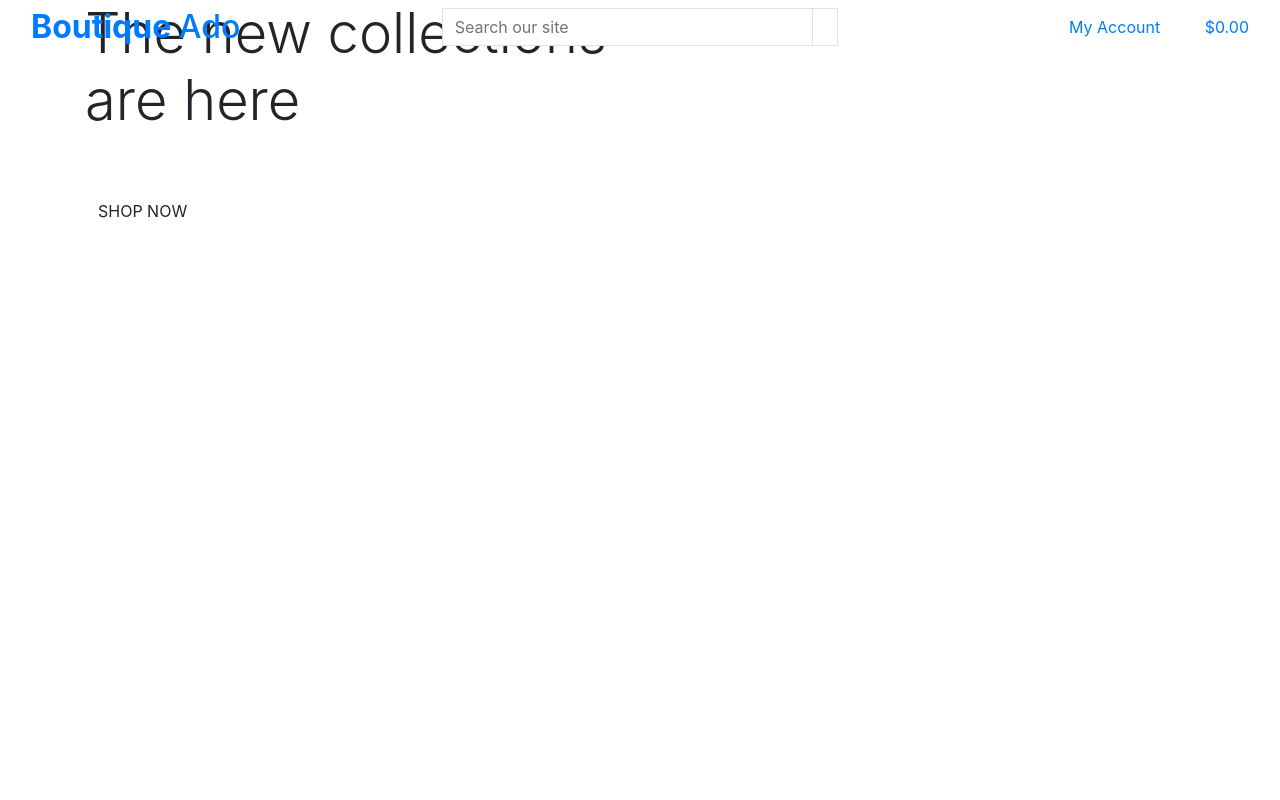
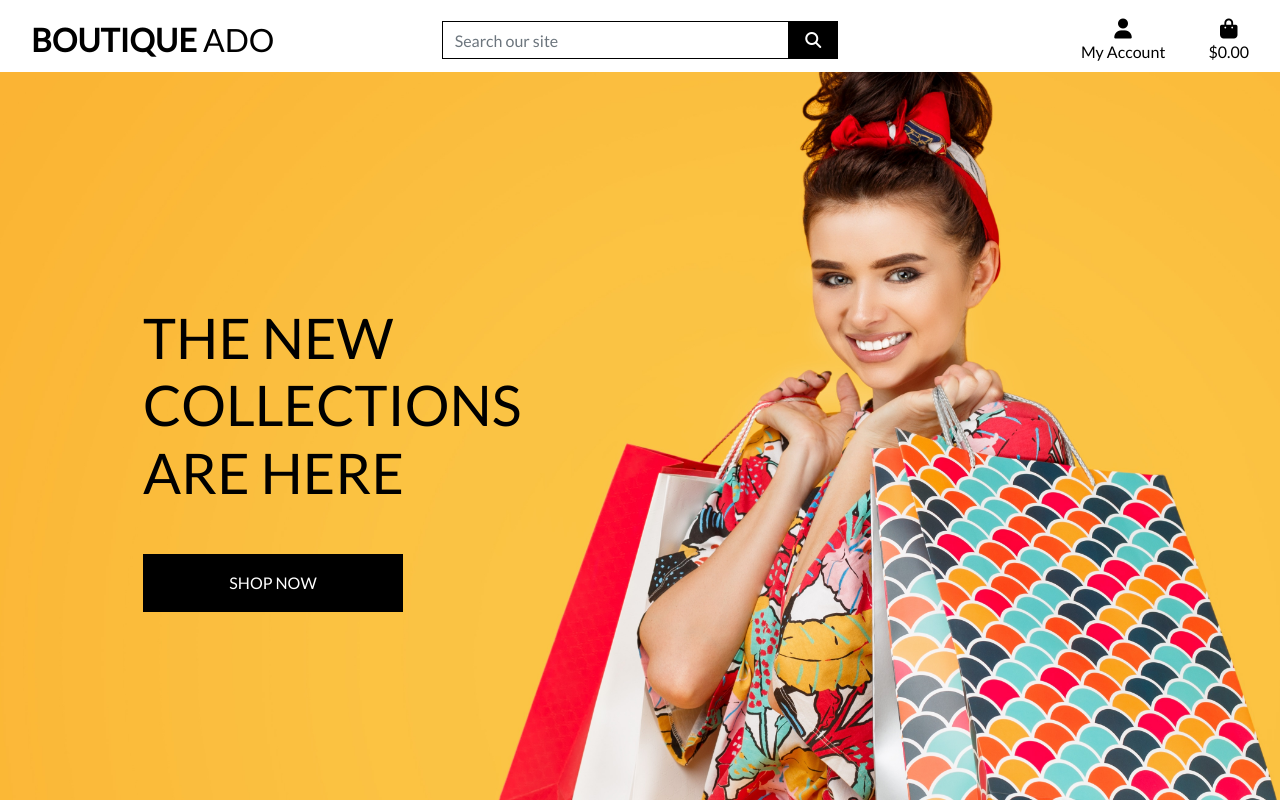
Before and after one commit to Arminas19/boutique_ado_v1, a Django app: page / in a window 1280 px wide. Run offline with Django 3.2, Linux system fonts and the light colour scheme; some libraries are stand-ins or nearby versions.

Commit message:
completed homepage header and CSS

```diff
--- a/boutique_ado/settings.py
+++ b/boutique_ado/settings.py
@@ -149,7 +149,10 @@ USE_TZ = True
 # https://docs.djangoproject.com/en/3.2/howto/static-files/
 
 STATIC_URL = '/static/'
+STATICFILES_DIRS = (os.path.join(BASE_DIR, 'static'),)
 
+MEDIA_URL = '/media/'
+MEDIA_ROOT = os.path.join(BASE_DIR, 'media')
 # Default primary key field type
 # https://docs.djangoproject.com/en/3.2/ref/settings/#default-auto-field
 
--- a/boutique_ado/urls.py
+++ b/boutique_ado/urls.py
@@ -15,9 +15,11 @@ Including another URLconf
 """
 from django.contrib import admin
 from django.urls import path, include
+from django.conf import settings
+from django.conf.urls.static import static
 
 urlpatterns = [
     path('admin/', admin.site.urls),
     path('accounts/', include('allauth.urls')),
     path('', include('home.urls')),
-]
+] + static(settings.MEDIA_URL, document_root=settings.MEDIA_ROOT)
--- /dev/null
+++ b/static/css/base.css
@@ -0,0 +1,81 @@
+html{
+    height: 100%;
+}
+
+body{
+    background: url('/media/homepage_background_cropped.jpg') no-repeat center center fixed;
+    background-size: cover;
+    height: calc(100vh - 164px);
+    color: #555;
+    font-family: "Lato";
+}
+
+/* from Bulma */
+.icon {
+    align-items: center;
+    display: inline-flex;
+    justify-content: center;
+    height: 1.5rem;
+    width: 1.5rem;
+}
+
+.logo-font {
+    text-transform: uppercase;
+}
+
+.main-logo-link {
+    width: fit-content;
+}
+
+.shop-now-button {
+    background: black;
+    color: white;
+    min-width: 260px;
+}
+
+.btn-black {
+    background: black;
+    color: white;
+}
+
+.shop-now-button:hover,
+.shop-now-button:active,
+.shop-now-button:focus,
+.btn-black:hover,
+.btn-black:active,
+.btn-black:focus {
+    background: #222;
+    color: white;
+}
+
+.text-black {
+    color: #000 !important;
+}
+
+.border-black {
+    border: 1px solid black !important;
+}
+
+/* -------------------------------- Media Queries */
+
+/* Slightly larger container on xl screens */
+@media (min-width: 1200px) {
+  .container {
+    max-width: 80%;
+  }
+}
+
+/* fixed top navbar only on medium and up */
+@media (min-width: 992px) {
+    .fixed-top-desktop-only {
+        position: fixed;
+        top: 0;
+        right: 0;
+        left: 0;
+        z-index: 1030;
+    }
+
+    .header-container {
+        padding-top: 164px;
+    }
+}
--- a/templates/base.html
+++ b/templates/base.html
@@ -17,12 +17,17 @@
     {% block corecss %}
     <link rel="stylesheet" href="https://cdn.jsdelivr.net/npm/bootstrap@4.4.1/dist/css/bootstrap.min.css"
         integrity="sha384-Vkoo8x4CGsO3+Hhxv8T/Q5PaXtkKtu6ug5TOeNV6gBiFeWPGFN9MuhOf23Q9Ifjh" crossorigin="anonymous">
+    <link rel="preconnect" href="https://fonts.googleapis.com">
+    <link rel="preconnect" href="https://fonts.gstatic.com" crossorigin>
+    <link href="https://fonts.googleapis.com/css2?family=Lato&display=swap" rel="stylesheet">
+    <link rel="stylesheet" href="{% static 'css/base.css' %}">
     {% endblock %}
 
     {% block extra_css %}
     {% endblock %}
 
     {% block corejs %}
+    <script src="https://kit.fontawesome.com/35936358ad.js" crossorigin="anonymous"></script>
     <script src="https://code.jquery.com/jquery-3.4.1.slim.min.js"
         integrity="sha384-J6qa4849blE2+poT4WnyKhv5vZF5SrPo0iEjwBvKU7imGFAV0wwj1yYfoRSJoZ+n" crossorigin="anonymous">
     </script>
@@ -44,7 +49,7 @@
 
 <body>
     <header class="container-fluid fixed-top">
-        <div class="row">
+        <div id="topnav" class="row bg-white pt-lg-2 d-none d-lg-flex">
             <div class="col-12 col-lg-4 my-auto py-1 py-lg-0 text-center text-lg-left">
                 <a href="{% url 'home' %}" class="nav-link main-logo-link">
                     <h2 class="logo-font text-black my-0"> <strong> Boutique </strong> Ado </h2>
@@ -53,7 +58,8 @@
             <div class="col-12 col-lg-4 my-auto py-1 py-lg-0">
                 <form method="GET" action="">
                     <div class="input-group w-100">
-                        <input class="form-control border border-black rounded-0" type="text" name="q" placeholder="Search our site">
+                        <input class="form-control border border-black rounded-0" type="text" name="q"
+                            placeholder="Search our site">
                         <div class="input-group-append">
                             <button class="form-control btn btn-black border border-black rounded-0" type="submit">
                                 <span class="icon">
@@ -67,7 +73,8 @@
             <div class="col-12 col-lg-4 my-auto py-1 py-lg-0">
                 <ul class="list-inline list-unstyled text-center text-lg-right my-0">
                     <li class="list-inline-item dropdown">
-                        <a class="text-black nav-link" href="#" id="user-options" data-toggle="dropdown" aria-haspopup="true" aria-expanded="false">
+                        <a class="text-black nav-link" href="#" id="user-options" data-toggle="dropdown"
+                            aria-haspopup="true" aria-expanded="false">
                             <div class="text-center">
                                 <div><i class="fas fa-user fa-lg"></i></div>
                                 <p class="my-0">My Account</p>
@@ -87,7 +94,8 @@
                         </div>
                     </li>
                     <li class="list-inline-item">
-                        <a class="{% if grand_total %}text-info font-weight-bold{% else %}text-black{% endif %} nav-link" href="">
+                        <a class="{% if grand_total %}text-info font-weight-bold{% else %}text-black{% endif %} nav-link"
+                            href="">
                             <div class="text-center">
                                 <div><i class="fas fa-shopping-bag fa-lg"></i></div>
                                 <p class="my-0">
@@ -120,4 +128,5 @@
 
 
 </body>
+
 </html>
```
Also changed, not shown: media/homepage_background_cropped.jpg (added). Lines whose indentation alone changed are shown as unchanged.
